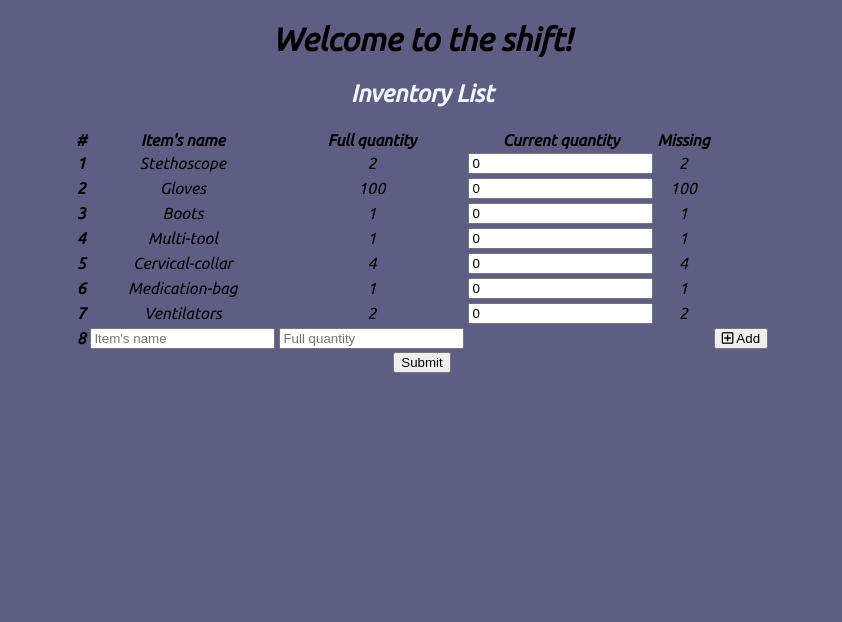
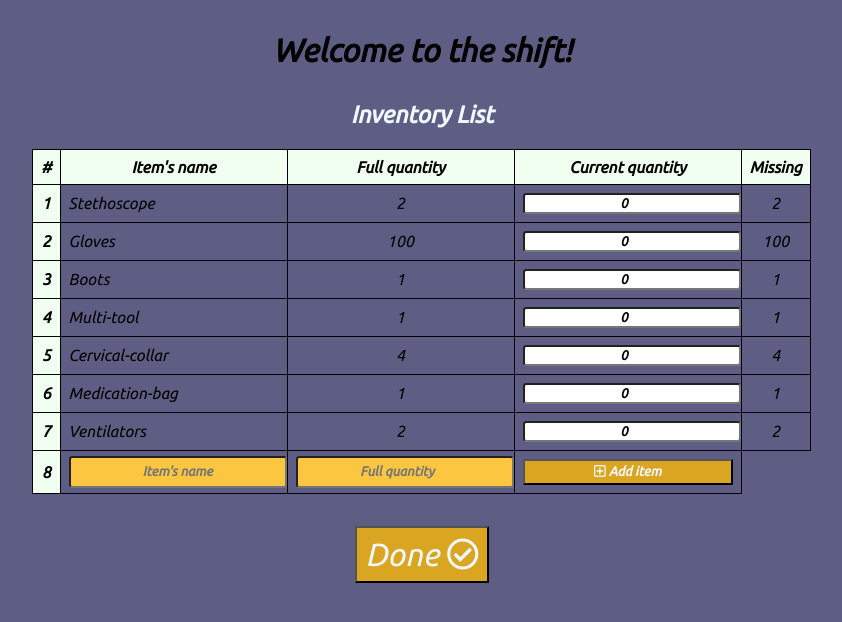
Before and after one commit to ramabadash/paramedics-equipment-list, a React (Create React App) app in the folder paramedics-equipment-list/: page /inventory in a window 1280 px wide. Shown: the top 622 px of the page, without its empty margins (218-1060 px from the left). Built offline with nearby package versions, Linux system fonts and the light colour scheme.

Commit message:
# Design InventoryList  + AddItemForm

```diff
--- a/paramedics-equipment-list/src/components/AddItemForm.jsx
+++ b/paramedics-equipment-list/src/components/AddItemForm.jsx
@@ -23,7 +23,7 @@ function AddItemForm({ numOfEquipment }) {
   return (
     <tfoot>
       <tr>
-        <th>{numOfEquipment + 1}</th>
+        <th className='index-table'>{numOfEquipment + 1}</th>
         <td>
           <input
             type='text'
@@ -41,11 +41,9 @@ function AddItemForm({ numOfEquipment }) {
             onChange={e => setFullQuantity(e.target.value)}
           />
         </td>
-        <td></td>
-        <td></td>
         <td>
-          <button onClick={handleAddItem}>
-            <i className='far fa-plus-square'></i> Add
+          <button onClick={handleAddItem} className='add-item-btn'>
+            <i className='far fa-plus-square'></i> Add item
           </button>
         </td>
       </tr>
--- a/paramedics-equipment-list/src/components/App.jsx
+++ b/paramedics-equipment-list/src/components/App.jsx
@@ -9,7 +9,6 @@ import '../styles/App.css';
 function App() {
   return (
     <div>
-      <h1>Welcome to the shift!</h1>
       <Routes>
         <Route path='/' element={<EntryForm />} />
         <Route path='/inventory' element={<InventoryList />} />
--- a/paramedics-equipment-list/src/components/EntryForm.jsx
+++ b/paramedics-equipment-list/src/components/EntryForm.jsx
@@ -30,6 +30,7 @@ function EntryForm() {
 
   return (
     <div className='entry-form-container'>
+      <h1>Welcome to the shift!</h1>
       <h2>Enter your details:</h2>
       <div className='input-form-container'>
         <label htmlFor='full-name'>Full name:</label>
--- a/paramedics-equipment-list/src/components/InventoryList.jsx
+++ b/paramedics-equipment-list/src/components/InventoryList.jsx
@@ -4,6 +4,8 @@ import AddItemForm from './AddItemForm';
 import ItemRow from './ItemRow';
 import { submitEquipmentForm } from '../actions/equipmentActions';
 import { useNavigate } from 'react-router-dom';
+// Style
+import '../styles/InventoryList.css';
 
 function InventoryList() {
   /***** STATES *****/
@@ -24,7 +26,9 @@ function InventoryList() {
   };
 
   return (
-    <div>
+    <div className='inventory-list-container'>
+      <h1>Welcome to the shift!</h1>
+
       <h2>Inventory List</h2>
 
       <table>
@@ -51,7 +55,9 @@ function InventoryList() {
         </tbody>
         <AddItemForm numOfEquipment={fullEquipmentList.length} />
       </table>
-      <button onClick={handleSubmit}>Submit</button>
+      <button onClick={handleSubmit} className='submit-btn'>
+        Done <i className='far fa-check-circle'></i>
+      </button>
     </div>
   );
 }
--- a/paramedics-equipment-list/src/components/ItemRow.jsx
+++ b/paramedics-equipment-list/src/components/ItemRow.jsx
@@ -47,10 +47,10 @@ function ItemRow({ item, i, setMissingItems }) {
 
   return (
     <tr key={i}>
-      <td>
+      <td className='index-table'>
         <strong>{i + 1}</strong>
       </td>
-      <td>{item.name}</td>
+      <td className='name-table'>{item.name}</td>
       <td>{item.fullQuantity}</td>
       <td>
         <input
@@ -66,13 +66,11 @@ function ItemRow({ item, i, setMissingItems }) {
           : item.fullQuantity - currentQuantity}
       </td>
       {item.deleteAble ? (
-        <td>
-          <button onClick={handleDelete}>
-            <i className='far fa-trash-alt'></i>
-          </button>
-        </td>
+        <span onClick={handleDelete} className='delete-btn'>
+          <i className='far fa-trash-alt'></i>
+        </span>
       ) : (
-        <td></td>
+        <span></span>
       )}
     </tr>
   );
--- a/paramedics-equipment-list/src/styles/App.css
+++ b/paramedics-equipment-list/src/styles/App.css
@@ -3,26 +3,7 @@ body {
   background-color: rgba(39, 39, 90, 0.74);
   text-align: center;
 }
-/*
-input,
-button {
-  font-family: 'Ubuntu', sans-serif;
-  font-weight: bold;
+h1 {
   text-align: center;
-  background-color: transparent;
-} */
-
-table {
-  margin: auto;
-  /* border-collapse: collapse; */
+  margin: 1em auto;
 }
-
-/* td {
-  border: 1px solid;
-  padding: 10px;
-}
-
-th {
-  border: 1px solid;
-  padding: 10px;
-} */
--- /dev/null
+++ b/paramedics-equipment-list/src/styles/InventoryList.css
@@ -0,0 +1,86 @@
+/***** TABLE *****/
+
+table {
+  margin: auto;
+  border-collapse: collapse;
+}
+
+td {
+  border: 1px solid;
+  padding: 0.5em;
+}
+
+th {
+  border: 1px solid;
+  padding: 0.5em;
+}
+
+thead,
+.index-table {
+  background-color: honeydew;
+}
+
+table {
+  height: 10vh;
+}
+
+.name-table {
+  text-align: left;
+}
+
+/***** INPUTS *****/
+
+table input {
+  font-family: 'Ubuntu', sans-serif;
+  font-weight: bold;
+  text-align: center;
+  border-radius: 0.25em;
+  height: 100%;
+  width: 100%;
+  margin: auto;
+}
+
+tfoot input {
+  background-color: rgb(252, 198, 64);
+  color: rgb(31, 29, 29);
+}
+
+/***** BUTTONS *****/
+.add-item-btn {
+  font-family: 'Ubuntu', sans-serif;
+  font-weight: bold;
+  text-align: center;
+  width: 100%;
+  height: 100%;
+  padding: 0.25em;
+  background-color: goldenrod;
+  color: aliceblue;
+  cursor: pointer;
+}
+
+.delete-btn {
+  background-color: transparent;
+  color: rgb(146, 25, 25);
+  font-size: 1.75em;
+  margin-left: 0.25em;
+  cursor: pointer;
+}
+
+.delete-btn:hover {
+  color: aliceblue;
+}
+
+.submit-btn {
+  font-family: 'Ubuntu', sans-serif;
+  background-color: goldenrod;
+  color: aliceblue;
+  font-size: 2em;
+  padding: 0.25em;
+  margin-top: 1em;
+  cursor: pointer;
+}
+
+.submit-btn:hover {
+  background-color: aliceblue;
+  color: goldenrod;
+}
```
